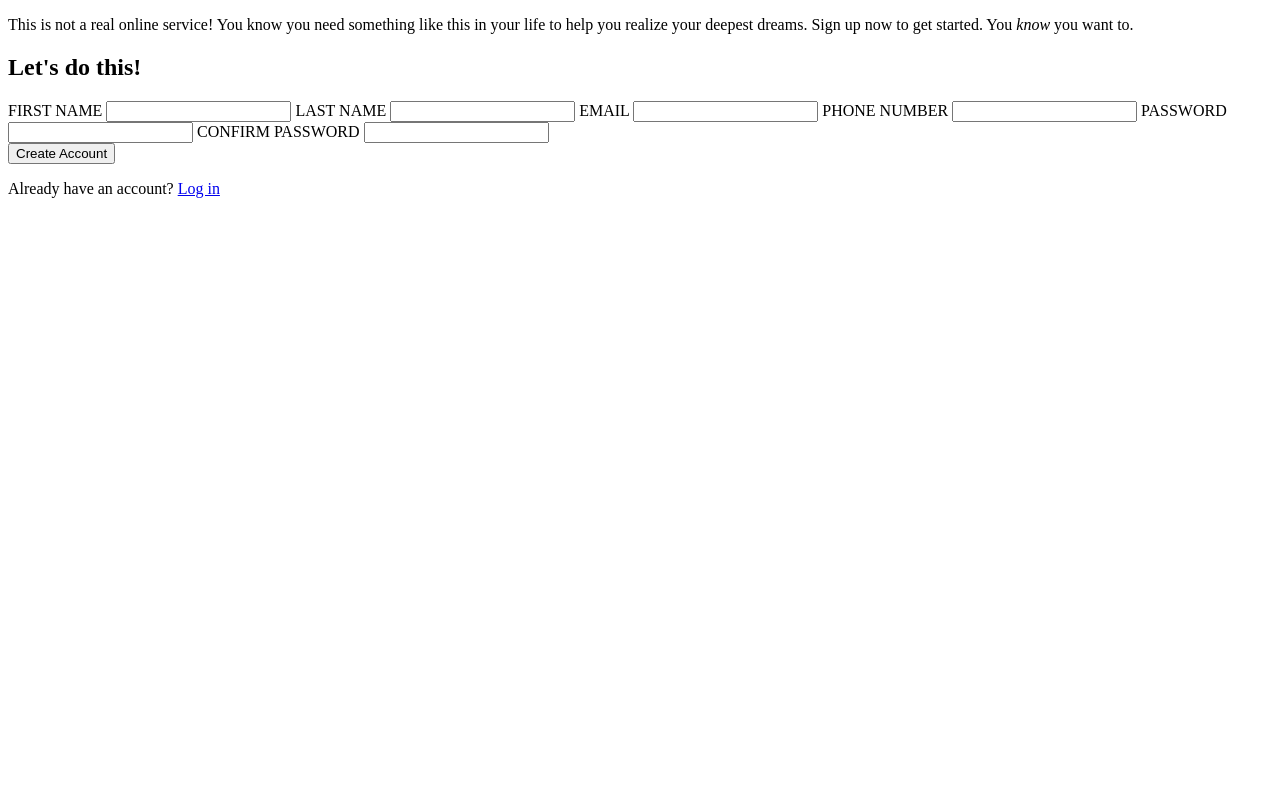
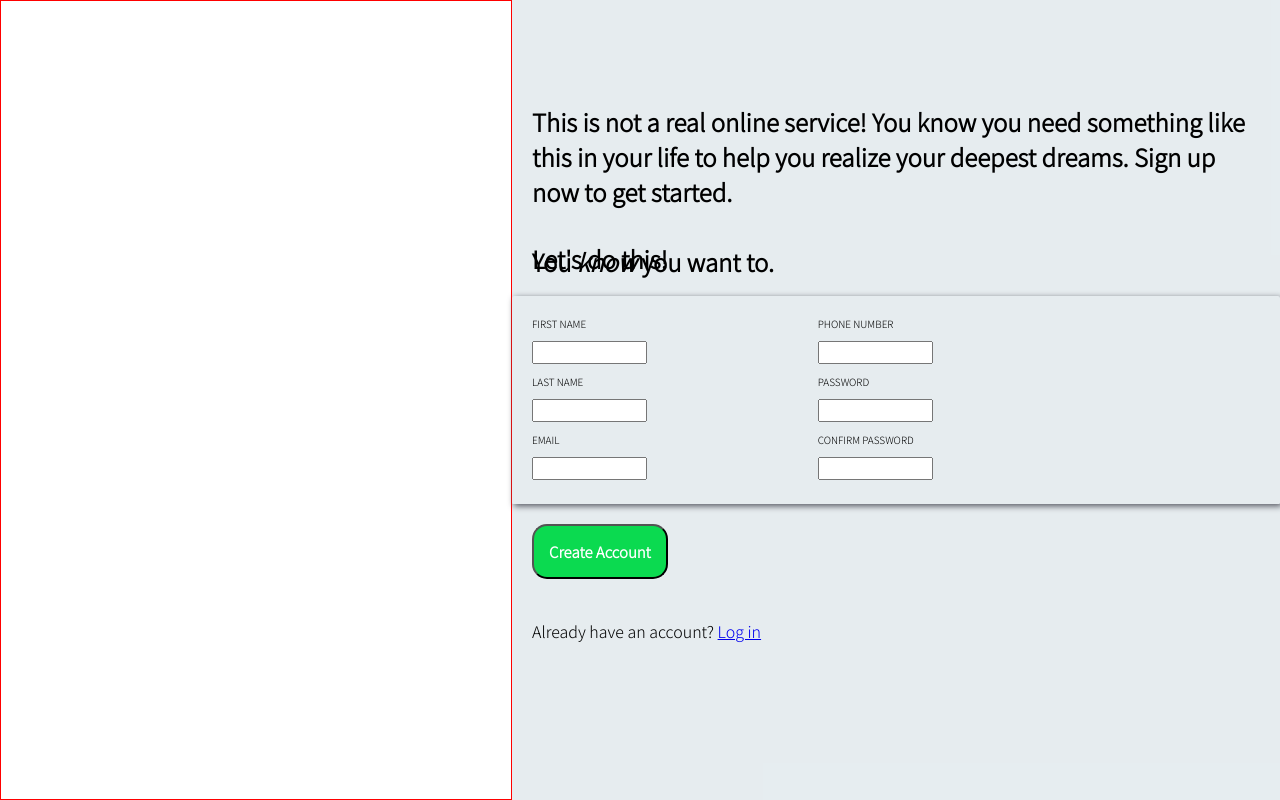
Before and after one commit to copypastemaster/Signup-form, a plain HTML site: page index.html in a window 1280 px wide. Drawn offline with Linux system fonts and the light colour scheme; a web font is replaced by a local one.

Commit message:
initial styling

```diff
--- a/index.html
+++ b/index.html
@@ -11,17 +11,22 @@
 <body>
     <main id="main-container">
         <div id="left-panel"></div>
+
+
         <div id="right-panel">
-
             <div class="texts1">
-                <p>This is not a real online service! You know you need something like this in your life to help you realize your deepest dreams. Sign up now to get started.
-                    You <em>know </em>you want to.</p>
+                <span></span>
+                <h1>This is not a real online service! You know you need something like this in your life to help you realize your deepest dreams. Sign up now to get started. <br> <br>
+                    You <em>know </em>you want to.</h1>
             </div>
 
 
+
+
+                <form action="" method="get" id="forms">
+                    <h2>Let's do this!</h1>
                     <div class="texts2">
-                <h2>Let's do this!</h1>
-                <form action="" method="get" id="forms">
+                        <div class="first-row">
                             <label for="fName">FIRST NAME</label>
                             <input type="text" id="fName" name="first-name">
 
@@ -30,7 +35,10 @@
 
                             <label for="email">EMAIL</label>
                             <input type="email" id="email" name="email" required>
+                        </div>
 
+
+                        <div class="second-row">
                             <label for="telNum">PHONE NUMBER</label>
                             <input type="tel" id="telNum" name="phone-number">
 
@@ -39,8 +47,10 @@
 
                             <label for="confirmPass">CONFIRM PASSWORD</label>
                             <input type="password" id="confirmPass" name="confirm-password">
+                        </div>
 
-
+                        <span></span>
+                    </div>
 
                     <div class="texts3">
                         <label for="createAcc">
@@ -48,9 +58,7 @@
                         </label>
                         <p>Already have an account? <a href="#">Log in</a></p>
                     </div>
-
                 </form>
-            </div>
         </div>
     </main>
 </body>
--- a/style.css
+++ b/style.css
@@ -0,0 +1,102 @@
+@import url('https://fonts.googleapis.com/css2?family=Noto+Sans+JP:wght@300&family=Shantell+Sans:ital,wght@1,300&family=Tilt+Prism&display=swap');
+
+* {
+    padding: 0;
+    margin: 0;
+    box-sizing: border-box;
+    --margins: 20px;
+    --font-size: clamp(6px, 10px, 14px);
+    font-family: 'Noto Sans JP', sans-serif;
+}
+
+#main-container {
+    display: flex;
+}
+
+#left-panel, #right-panel {
+    height: 100vh;
+}
+
+#left-panel {
+    width: 40vw;
+    border: 1px solid red;
+}
+
+#right-panel {
+    display: flex;
+    flex-flow: column;
+    width: 60vw;
+    background-color: rgba(224, 232, 236, 0.8);
+}
+
+.texts1 {
+    flex-basis: 37vh;
+    display: flex;
+    flex-flow: column;
+    gap: 38%;
+}
+
+.texts2 {
+    height: 26vh;
+}
+
+.texts3 {
+    height: 37vh;
+}
+
+.texts1 > h1 {
+    font-size: clamp(16px, 24px, 32px);
+    margin: 20px;
+}
+
+.texts2 {
+    display: flex;
+    flex-flow: row;
+    gap: 17%;
+    /* margin: var(--margins); */
+}
+
+h2 {
+    margin: var(--margins);
+}
+
+.first-row, .second-row {
+    width: 15%;
+}
+
+.texts3 button {
+    margin: var(--margins);
+}
+
+.texts3 p {
+    margin: var(--margins);
+}
+
+.texts2 label {
+
+}
+
+.first-row, .second-row {
+    display: flex;
+    flex-direction: column;
+    gap: 10px;
+    margin: var(--margins);
+}
+
+.first-row label, .second-row label {
+    font-size: var(--font-size);
+}
+
+.texts2 {
+    box-shadow: 2px 2px 6px rgb(80, 82, 92);
+    border-radius: 2px 2px 1px 1px;
+}
+
+button {
+    font-size: 15px;
+    padding: 15px;
+    border-radius: 15px;
+    background-color: rgb(11, 218, 80);
+    color: rgb(255, 255, 255);
+    font-weight: 800;
+}
```
Lines whose indentation alone changed are shown as unchanged.
